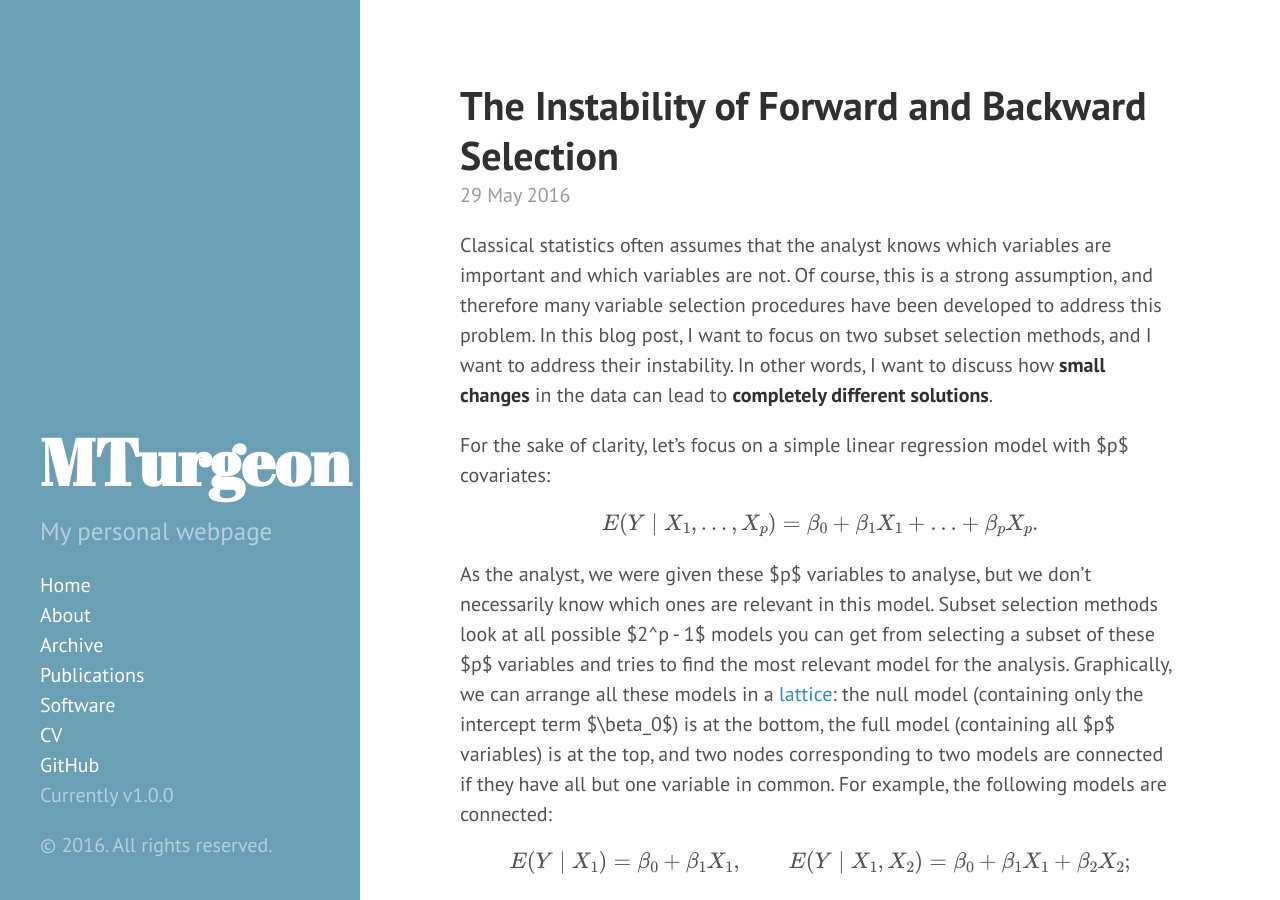
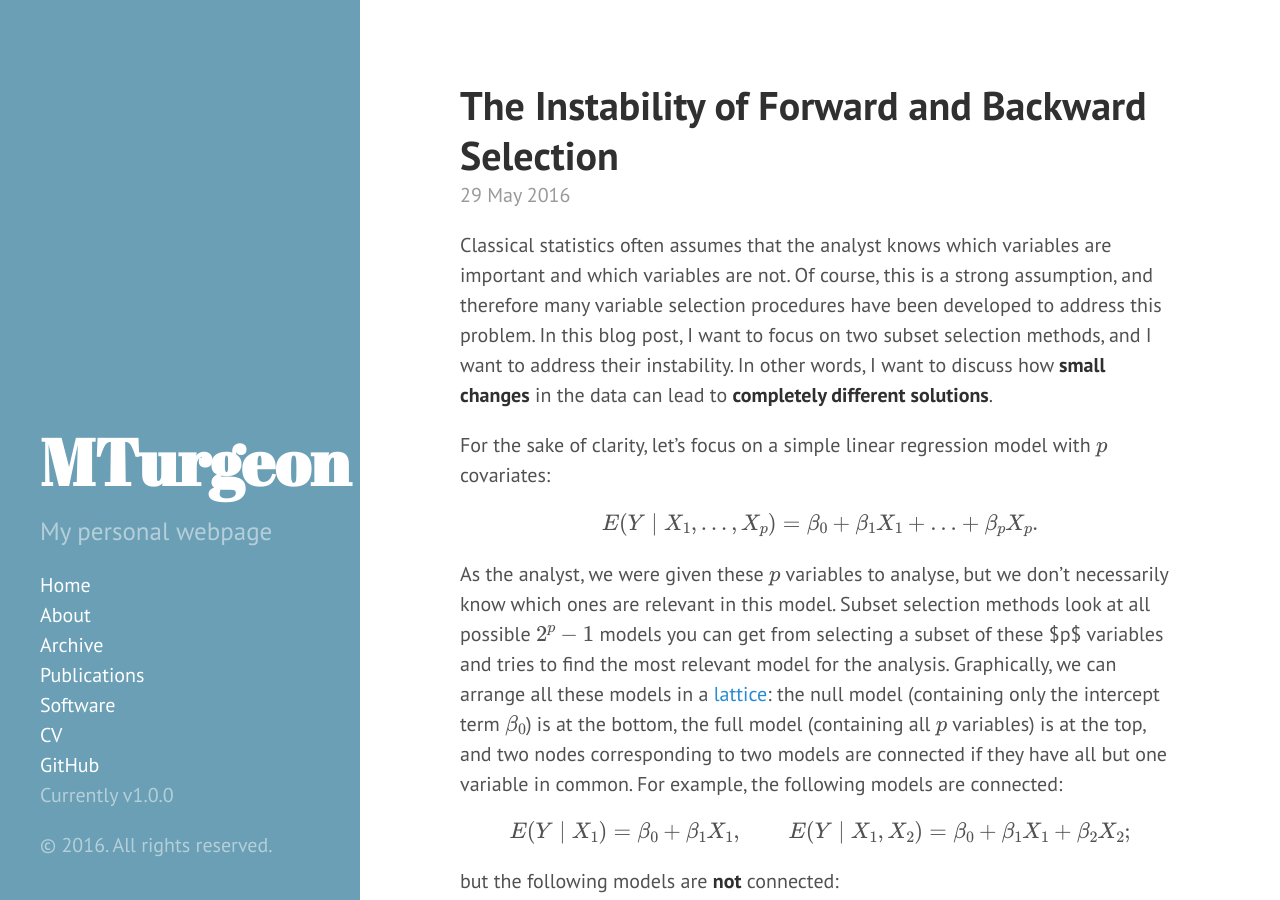
Before and after one commit to turgeonmaxime/old_website, a Jekyll site: the page built from _posts/2016-05-29-forward-backward-selection.md, in a window 1280 px wide and 900 px high. Built offline with Jekyll 4.4.1, drawn with Linux system fonts in a browser that asks for light colours; formulas are drawn with MathJax 3; comment, search, counter and statistics services are not loaded.

```diff
--- a/_posts/2016-05-29-forward-backward-selection.md
+++ b/_posts/2016-05-29-forward-backward-selection.md
@@ -13,11 +13,11 @@ Classical statistics often assumes that the analyst knows which variables are im
 
 <!--more-->
 
-For the sake of clarity, let's focus on a simple linear regression model with $p$ covariates:
+For the sake of clarity, let's focus on a simple linear regression model with \\( p \\) covariates:
 
 $$ E(Y \mid X_1, \ldots, X_p) = \beta_0 + \beta_1 X_1 + \ldots + \beta_p X_p.$$
 
-As the analyst, we were given these $p$ variables to analyse, but we don't necessarily know which ones are relevant in this model. Subset selection methods look at all possible $2^p - 1$ models you can get from selecting a subset of these $p$ variables and tries to find the most relevant model for the analysis. Graphically, we can arrange all these models in a [lattice](https://en.wikipedia.org/wiki/Lattice_(order)#Examples): the null model (containing only the intercept term $\beta_0$) is at the bottom, the full model (containing all $p$ variables) is at the top, and two nodes corresponding to two models are connected if they have all but one variable in common. For example, the following models are connected:
+As the analyst, we were given these \\( p \\) variables to analyse, but we don't necessarily know which ones are relevant in this model. Subset selection methods look at all possible \\( 2^p - 1 \\) models you can get from selecting a subset of these $p$ variables and tries to find the most relevant model for the analysis. Graphically, we can arrange all these models in a [lattice](https://en.wikipedia.org/wiki/Lattice_(order)#Examples): the null model (containing only the intercept term \\( \beta_0 \\)) is at the bottom, the full model (containing all \\( p \\) variables) is at the top, and two nodes corresponding to two models are connected if they have all but one variable in common. For example, the following models are connected:
 
 $$E(Y \mid X_1) = \beta_0 + \beta_1 X_1, \qquad E(Y \mid X_1, X_2) = \beta_0 + \beta_1 X_1 + \beta_2 X_2;$$
 
```
